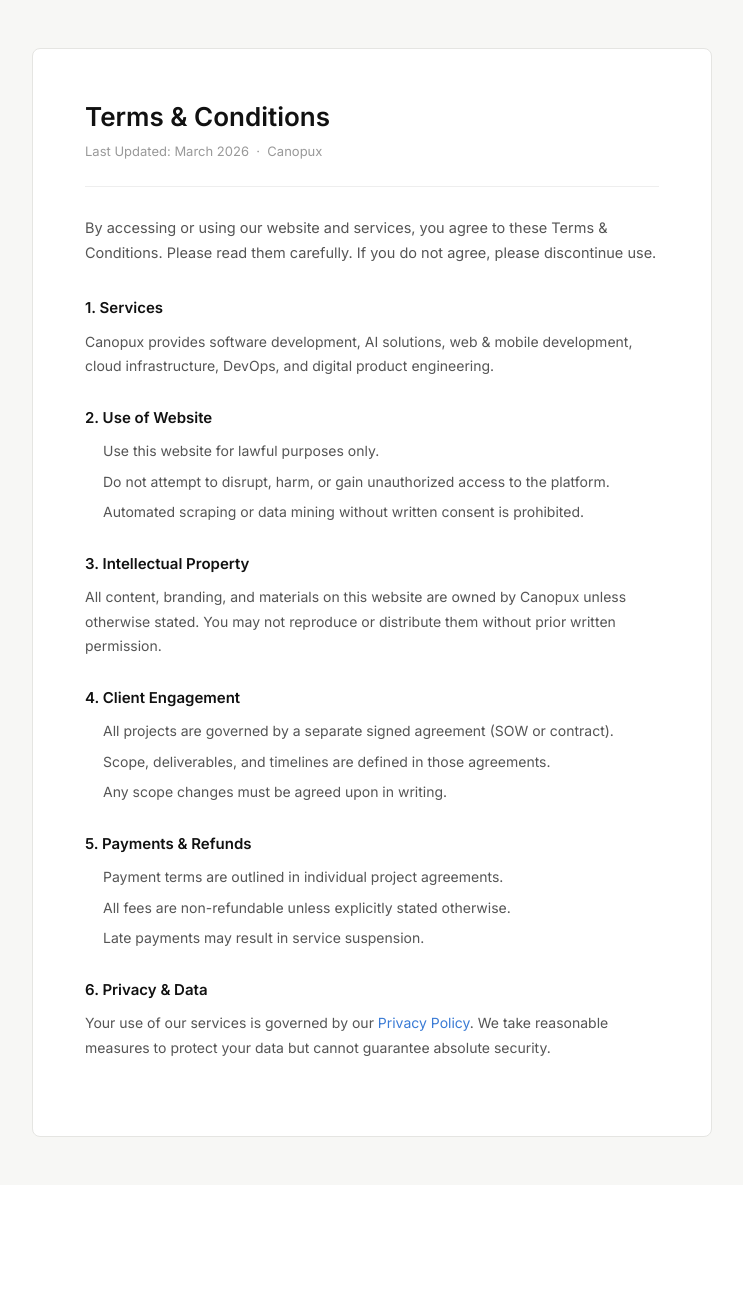
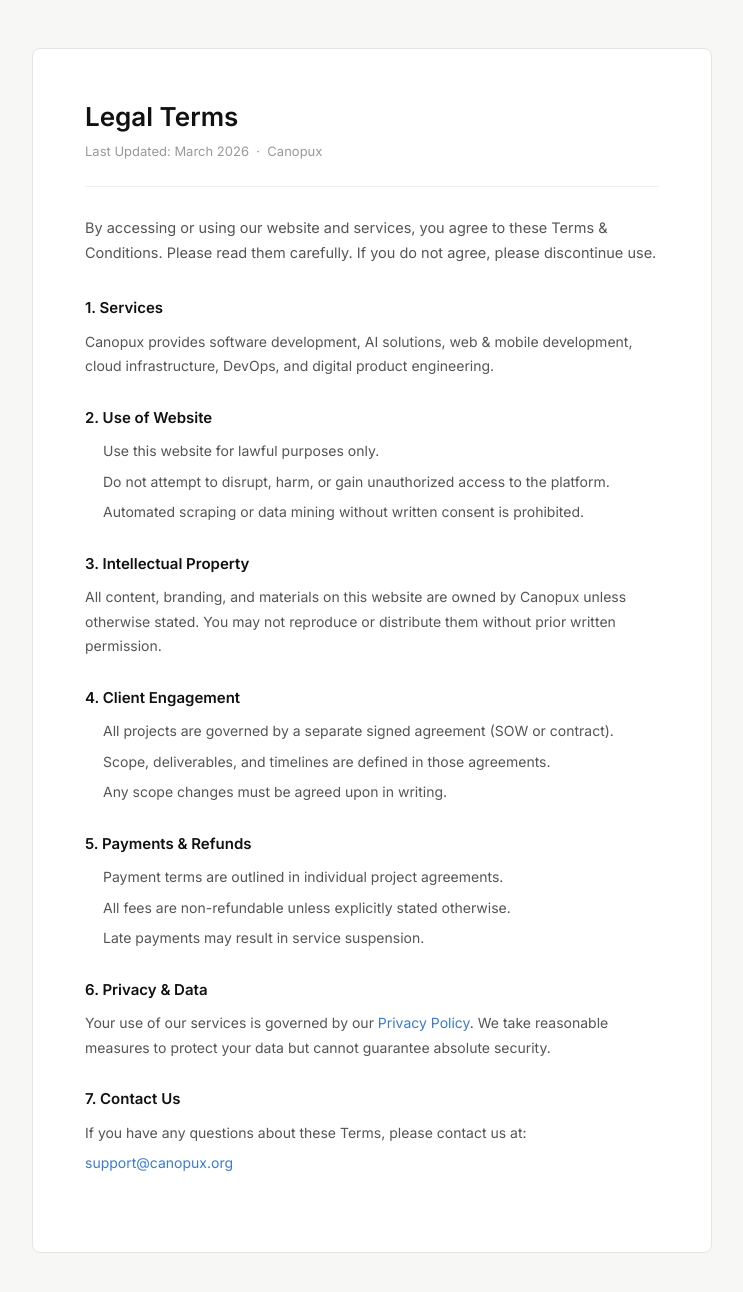
Before and after one commit to Canopux-Official/Canopux-Website-New, a React (Vite) app in the folder client/: page /terms in a window 1280 px wide. Shown: the top 1292 px of the page, without its empty margins (268-1011 px from the left). Before the commit the page ends 1185 px from the top, so only its background shows below. Built offline with nearby package versions, Linux system fonts and the light colour scheme; a web font is replaced by a local one.

Commit message:
Added Privacy Policy

```diff
--- a/client/src/components/Contact.tsx
+++ b/client/src/components/Contact.tsx
@@ -37,9 +37,9 @@ const CONTACT_METHODS = [
       </svg>
     ),
     label: "Email Us",
-    value: "team@canopux.org",
+    value: "hello@canopux.org",
     sub: "We reply within 30 minutes",
-    href: "mailto:team@canopux.org",
+    href: "mailto:hello@canopux.org",
   },
   {
     icon: (
--- a/client/src/components/Footer.tsx
+++ b/client/src/components/Footer.tsx
@@ -170,7 +170,7 @@ export default function Footer() {
 
           {/* NEW: Legal Links */}
           <div className="ft-nav-links">
-            <a href="/terms" className="ft-nav-link">Terms & Conditions</a>
+            <a href="/terms" className="ft-nav-link">Legal Terms</a>
             <a href="/privacy" className="ft-nav-link">Privacy Policy</a>
           </div>
           <p className="ft-copyright">
--- a/client/src/pages/Privacy.tsx
+++ b/client/src/pages/Privacy.tsx
@@ -1,7 +1,6 @@
-import React from "react";
 import '../styles/Privacy.css';
 
-const Privacy: React.FC = () => {
+function Privacy() {
   return (
     <>
       <style>{`
@@ -85,8 +84,20 @@ const Privacy: React.FC = () => {
             </ul>
           </div>
 
-          <hr className="privacy-divider" />
 
+          <div className="legal-section">
+            <h2>8. Contact Us</h2>
+            <p>
+              If you have any questions about these Terms, please contact us at:
+            </p>
+            <p>
+              <a href="mailto:support@canopux.org" style={{ color: "#3a7bd5" }}>
+                support@canopux.org
+              </a>
+            </p>
+          </div>
+
+                    <hr className="privacy-divider" />
 
         </div>
       </div>
--- a/client/src/pages/Terms.tsx
+++ b/client/src/pages/Terms.tsx
@@ -1,14 +1,13 @@
-import React from "react";
 import '../styles/Terms.css';
 
-const Terms: React.FC = () => {
+function Terms() {
   return (
     <>
 
       <div className="legal-wrapper">
         <div className="legal-container">
 
-          <h1>Terms &amp; Conditions</h1>
+          <h1>Legal Terms</h1>
           <div className="legal-meta">Last Updated: March 2026 &nbsp;·&nbsp; Canopux</div>
 
           <p className="legal-intro">
@@ -69,8 +68,20 @@ const Terms: React.FC = () => {
               We take reasonable measures to protect your data but cannot guarantee absolute security.
             </p>
           </div>
+          <div className="legal-section">
+            <h2>7. Contact Us</h2>
+            <p>
+              If you have any questions about these Terms, please contact us at:
+            </p>
+            <p>
+               <a href="mailto:support@canopux.org" style={{ color: "#3a7bd5" }}>
+                support@canopux.org
+              </a>
+            </p>
+          </div>
+        </div>
 
-        </div>
+
       </div>
     </>
   );
```
